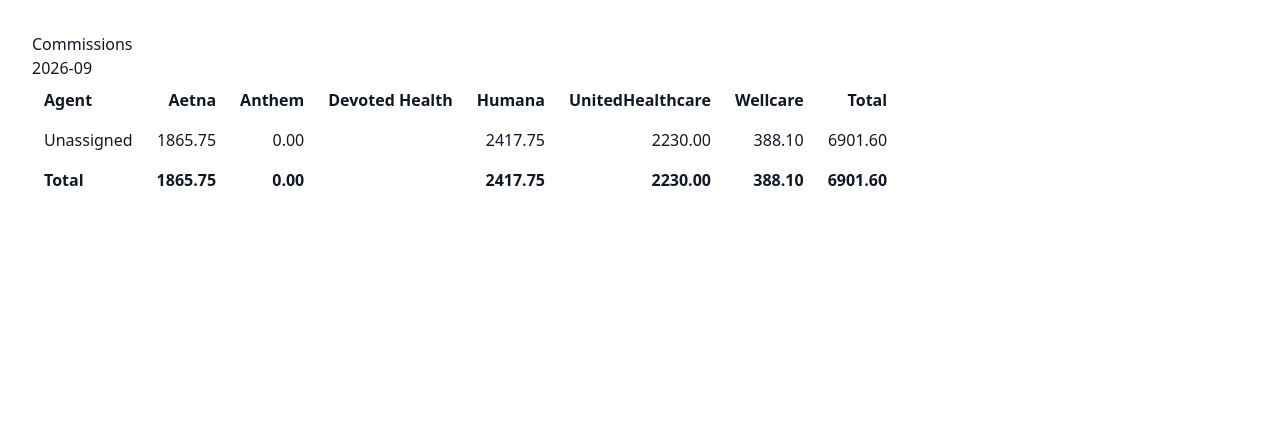
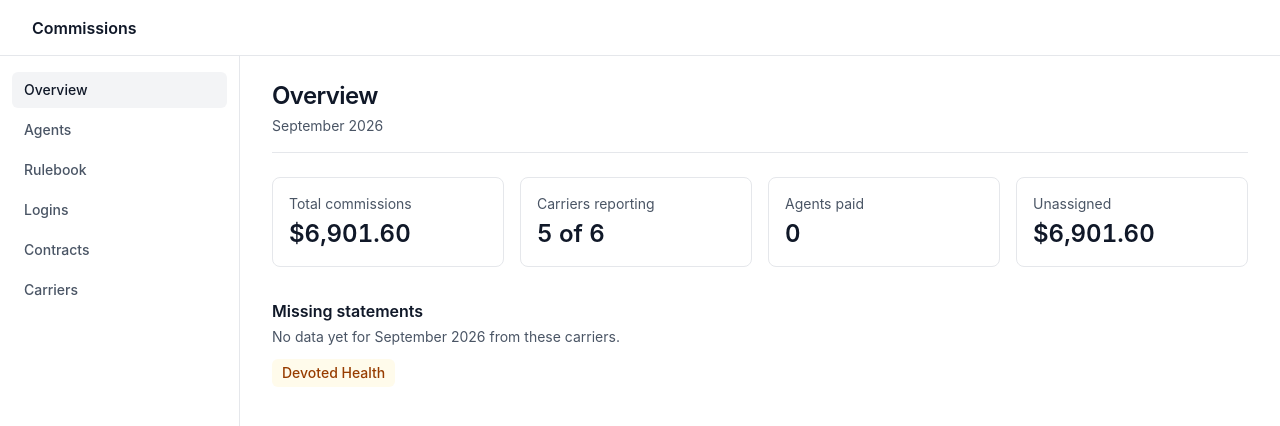
Before and after one commit to smehta-cedar/Admin-dashboard-frontend, a Next.js app: page / in a window 1280 px wide. Shown: the top 426 px of the page. Built offline with nearby package versions, Linux system fonts and the light colour scheme.

Commit message:
Phase 3 — Routes and pages

```diff
--- /dev/null
+++ b/app/(dashboard)/agents/page.tsx
@@ -0,0 +1,19 @@
+import type { Metadata } from "next";
+import { EmptyState } from "@/components/empty-state";
+import { PageHeader } from "@/components/page-header";
+
+export const metadata: Metadata = {
+  title: "Agents",
+};
+
+export default function AgentsPage() {
+  return (
+    <>
+      <PageHeader title="Agents" />
+      <EmptyState
+        title="No agents yet"
+        description="Agents will appear here once commissions are assigned to them."
+      />
+    </>
+  );
+}
--- /dev/null
+++ b/app/(dashboard)/carriers/page.tsx
@@ -0,0 +1,15 @@
+import type { Metadata } from "next";
+import { PageHeader } from "@/components/page-header";
+
+export const metadata: Metadata = {
+  title: "Carriers",
+};
+
+export default function CarriersPage() {
+  return (
+    <>
+      <PageHeader title="Carriers" />
+      <p className="text-sm text-gray-600">This page is coming soon.</p>
+    </>
+  );
+}
--- /dev/null
+++ b/app/(dashboard)/contracts/page.tsx
@@ -0,0 +1,16 @@
+import type { Metadata } from "next";
+import { EmptyState } from "@/components/empty-state";
+import { PageHeader } from "@/components/page-header";
+
+export const metadata: Metadata = {
+  title: "Contracts",
+};
+
+export default function ContractsPage() {
+  return (
+    <>
+      <PageHeader title="Contracts" />
+      <EmptyState title="No contracts yet" description="Contracts will be listed here." />
+    </>
+  );
+}
--- /dev/null
+++ b/app/(dashboard)/layout.tsx
@@ -0,0 +1,22 @@
+import type { ReactNode } from "react";
+import { AppShell } from "@/components/app-shell";
+import type { NavItem } from "@/components/sidebar";
+
+const NAV_ITEMS: NavItem[] = [
+  { href: "/", label: "Overview" },
+  { href: "/agents", label: "Agents" },
+  { href: "/rulebook", label: "Rulebook" },
+  { href: "/logins", label: "Logins" },
+  { href: "/contracts", label: "Contracts" },
+  { href: "/carriers", label: "Carriers" },
+];
+
+export default function DashboardLayout({
+  children,
+}: Readonly<{ children: ReactNode }>) {
+  return (
+    <AppShell title="Commissions" navItems={NAV_ITEMS}>
+      {children}
+    </AppShell>
+  );
+}
--- /dev/null
+++ b/app/(dashboard)/logins/page.tsx
@@ -0,0 +1,16 @@
+import type { Metadata } from "next";
+import { EmptyState } from "@/components/empty-state";
+import { PageHeader } from "@/components/page-header";
+
+export const metadata: Metadata = {
+  title: "Logins",
+};
+
+export default function LoginsPage() {
+  return (
+    <>
+      <PageHeader title="Logins" />
+      <EmptyState title="No logins yet" description="Saved logins will be listed here." />
+    </>
+  );
+}
--- /dev/null
+++ b/app/(dashboard)/page.tsx
@@ -0,0 +1,94 @@
+import type { Metadata } from "next";
+import { connection } from "next/server";
+import { EmptyState } from "@/components/empty-state";
+import { PageHeader } from "@/components/page-header";
+import { getMatrix, type Money, type Month } from "@/lib/commissions";
+
+export const metadata: Metadata = {
+  title: "Overview",
+};
+
+const usd = new Intl.NumberFormat("en-US", { style: "currency", currency: "USD" });
+
+/** Formats the decimal string directly, so amounts never pass through a float. */
+function formatMoney(amount: Money) {
+  return usd.format(amount as `${number}`);
+}
+
+function formatMonth(month: Month) {
+  const [year, monthNumber] = month.split("-").map(Number);
+  return new Date(Date.UTC(year, monthNumber - 1)).toLocaleDateString("en-US", {
+    month: "long",
+    year: "numeric",
+    timeZone: "UTC",
+  });
+}
+
+export default async function OverviewPage() {
+  // The month comes from the clock, so render per request, not at build time.
+  await connection();
+
+  const now = new Date();
+  const month = `${now.getFullYear()}-${String(now.getMonth() + 1).padStart(2, "0")}`;
+  const matrix = await getMatrix(month);
+  const monthLabel = formatMonth(matrix.month);
+
+  if (matrix.grandTotal === null) {
+    return (
+      <>
+        <PageHeader title="Overview" description={monthLabel} />
+        <EmptyState
+          title="No commissions this month"
+          description={`No carrier statements have been loaded for ${monthLabel} yet.`}
+        />
+      </>
+    );
+  }
+
+  const missingCarriers = matrix.carriers.filter(
+    (carrier) => matrix.carrierTotals[carrier.code] === undefined,
+  );
+  const reportingCount = matrix.carriers.length - missingCarriers.length;
+  const unassigned = matrix.rows.find((row) => row.agent === null);
+
+  const stats = [
+    { label: "Total commissions", value: formatMoney(matrix.grandTotal) },
+    { label: "Carriers reporting", value: `${reportingCount} of ${matrix.carriers.length}` },
+    { label: "Agents paid", value: String(matrix.rows.filter((row) => row.agent !== null).length) },
+    { label: "Unassigned", value: unassigned ? formatMoney(unassigned.total) : formatMoney("0.00") },
+  ];
+
+  return (
+    <>
+      <PageHeader title="Overview" description={monthLabel} />
+
+      <dl className="grid gap-4 sm:grid-cols-2 lg:grid-cols-4">
+        {stats.map((stat) => (
+          <div key={stat.label} className="rounded-lg border border-gray-200 p-4">
+            <dt className="text-sm text-gray-600">{stat.label}</dt>
+            <dd className="mt-1 text-2xl font-semibold tabular-nums text-gray-900">{stat.value}</dd>
+          </div>
+        ))}
+      </dl>
+
+      {missingCarriers.length > 0 ? (
+        <section className="mt-8">
+          <h2 className="text-base font-semibold text-gray-900">Missing statements</h2>
+          <p className="mt-1 text-sm text-gray-600">
+            No data yet for {monthLabel} from these carriers.
+          </p>
+          <ul className="mt-3 flex flex-wrap gap-2">
+            {missingCarriers.map((carrier) => (
+              <li
+                key={carrier.code}
+                className="rounded-md bg-amber-50 px-2.5 py-1 text-sm font-medium text-amber-800"
+              >
+                {carrier.name}
+              </li>
+            ))}
+          </ul>
+        </section>
+      ) : null}
+    </>
+  );
+}
--- /dev/null
+++ b/app/(dashboard)/rulebook/page.tsx
@@ -0,0 +1,16 @@
+import type { Metadata } from "next";
+import { EmptyState } from "@/components/empty-state";
+import { PageHeader } from "@/components/page-header";
+
+export const metadata: Metadata = {
+  title: "Rulebook",
+};
+
+export default function RulebookPage() {
+  return (
+    <>
+      <PageHeader title="Rulebook" />
+      <EmptyState title="No rules yet" description="Commission rules will be listed here." />
+    </>
+  );
+}
--- a/app/layout.tsx
+++ b/app/layout.tsx
@@ -2,7 +2,10 @@
 import "./globals.css";
 
 export const metadata: Metadata = {
-  title: "Commissions",
+  title: {
+    template: "%s · Commissions",
+    default: "Commissions",
+  },
 };
 
 export default function RootLayout({
--- a/app/page.tsx
+++ /dev/null
@@ -1,53 +0,0 @@
-import { getMatrix } from "@/lib/commissions";
-
-export default async function HomePage() {
-  const now = new Date();
-  const month = `${now.getFullYear()}-${String(now.getMonth() + 1).padStart(2, "0")}`;
-  const matrix = await getMatrix(month);
-
-  return (
-    <main style={{ fontFamily: "system-ui, sans-serif", padding: "2rem" }}>
-      <h1>Commissions</h1>
-      <p>{matrix.month}</p>
-      <table style={{ borderCollapse: "collapse" }}>
-        <thead>
-          <tr>
-            <th style={{ textAlign: "left", padding: "0.5rem 0.75rem" }}>Agent</th>
-            {matrix.carriers.map((carrier) => (
-              <th key={carrier.code} style={{ textAlign: "right", padding: "0.5rem 0.75rem" }}>
-                {carrier.name}
-              </th>
-            ))}
-            <th style={{ textAlign: "right", padding: "0.5rem 0.75rem" }}>Total</th>
-          </tr>
-        </thead>
-        <tbody>
-          {matrix.rows.map((row) => (
-            <tr key={row.agent?.id ?? "unassigned"}>
-              <td style={{ padding: "0.5rem 0.75rem" }}>{row.agent?.name ?? "Unassigned"}</td>
-              {matrix.carriers.map((carrier) => (
-                <td key={carrier.code} style={{ textAlign: "right", padding: "0.5rem 0.75rem" }}>
-                  {row.cells[carrier.code] ?? ""}
-                </td>
-              ))}
-              <td style={{ textAlign: "right", padding: "0.5rem 0.75rem" }}>{row.total}</td>
-            </tr>
-          ))}
-        </tbody>
-        <tfoot>
-          <tr>
-            <td style={{ padding: "0.5rem 0.75rem", fontWeight: 600 }}>Total</td>
-            {matrix.carriers.map((carrier) => (
-              <td key={carrier.code} style={{ textAlign: "right", padding: "0.5rem 0.75rem", fontWeight: 600 }}>
-                {matrix.carrierTotals[carrier.code] ?? ""}
-              </td>
-            ))}
-            <td style={{ textAlign: "right", padding: "0.5rem 0.75rem", fontWeight: 600 }}>
-              {matrix.grandTotal ?? ""}
-            </td>
-          </tr>
-        </tfoot>
-      </table>
-    </main>
-  );
-}
```
